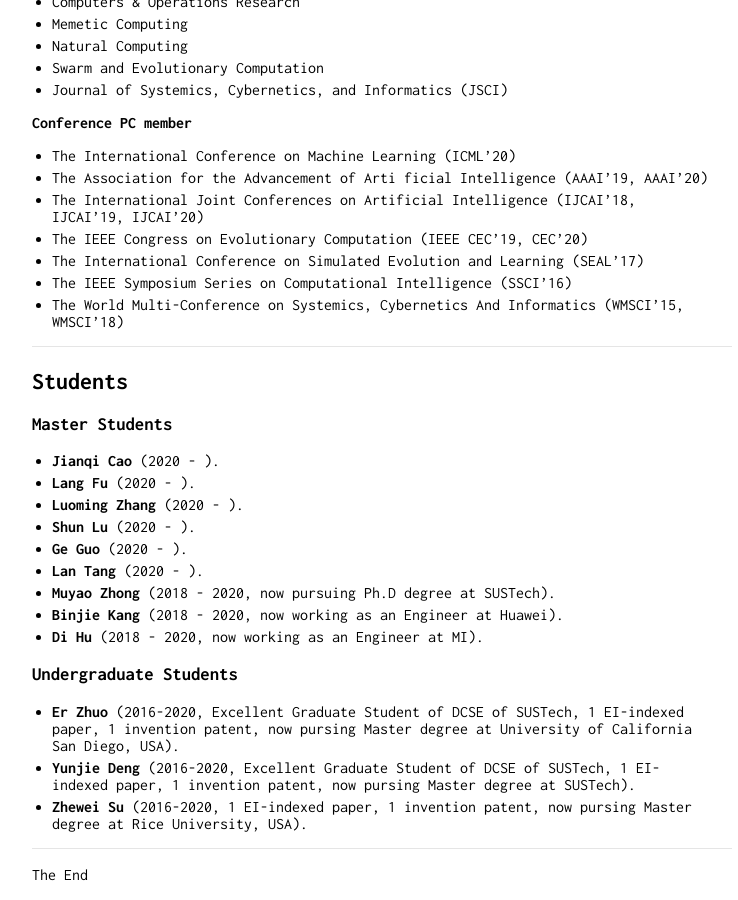
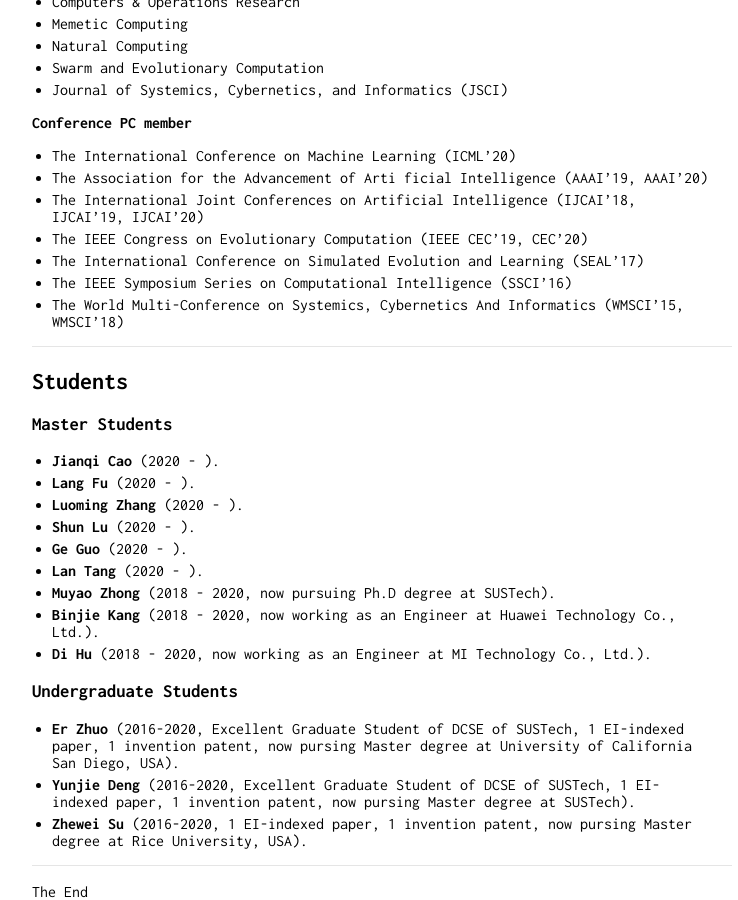
Before and after one commit to trevor104178381/trevor104178381.github.io, a Jekyll site: the page built from index.md, in a window 1280 px wide and 900 px high, scrolled down 3061 px. Shown: the whole window, without its empty margins (258-996 px from the left). Built offline with Jekyll 4.4.1, drawn with Linux system fonts in a browser that asks for light colours.

Commit message:
Add files via upload

```diff
--- a/index.md
+++ b/index.md
@@ -124,8 +124,8 @@ Application-driven Evolutionary Policy Optimization and Interactive Evolutionary
 * **Ge Guo** (2020 - ).
 * **Lan Tang** (2020 - ).
 * **Muyao Zhong** (2018 - 2020, now pursuing Ph.D degree at SUSTech).
-* **Binjie Kang** (2018 - 2020, now working as an Engineer at Huawei).
-* **Di Hu** (2018 - 2020, now working as an Engineer at MI).
+* **Binjie Kang** (2018 - 2020, now working as an Engineer at Huawei Technology Co., Ltd.).
+* **Di Hu** (2018 - 2020, now working as an Engineer at MI Technology Co., Ltd.).
 
 ### Undergraduate Students
 * **Er Zhuo** (2016-2020, Excellent Graduate Student of DCSE of SUSTech, 1 EI-indexed paper, 1 invention patent, now pursing Master degree at University of California San Diego, USA).
```
